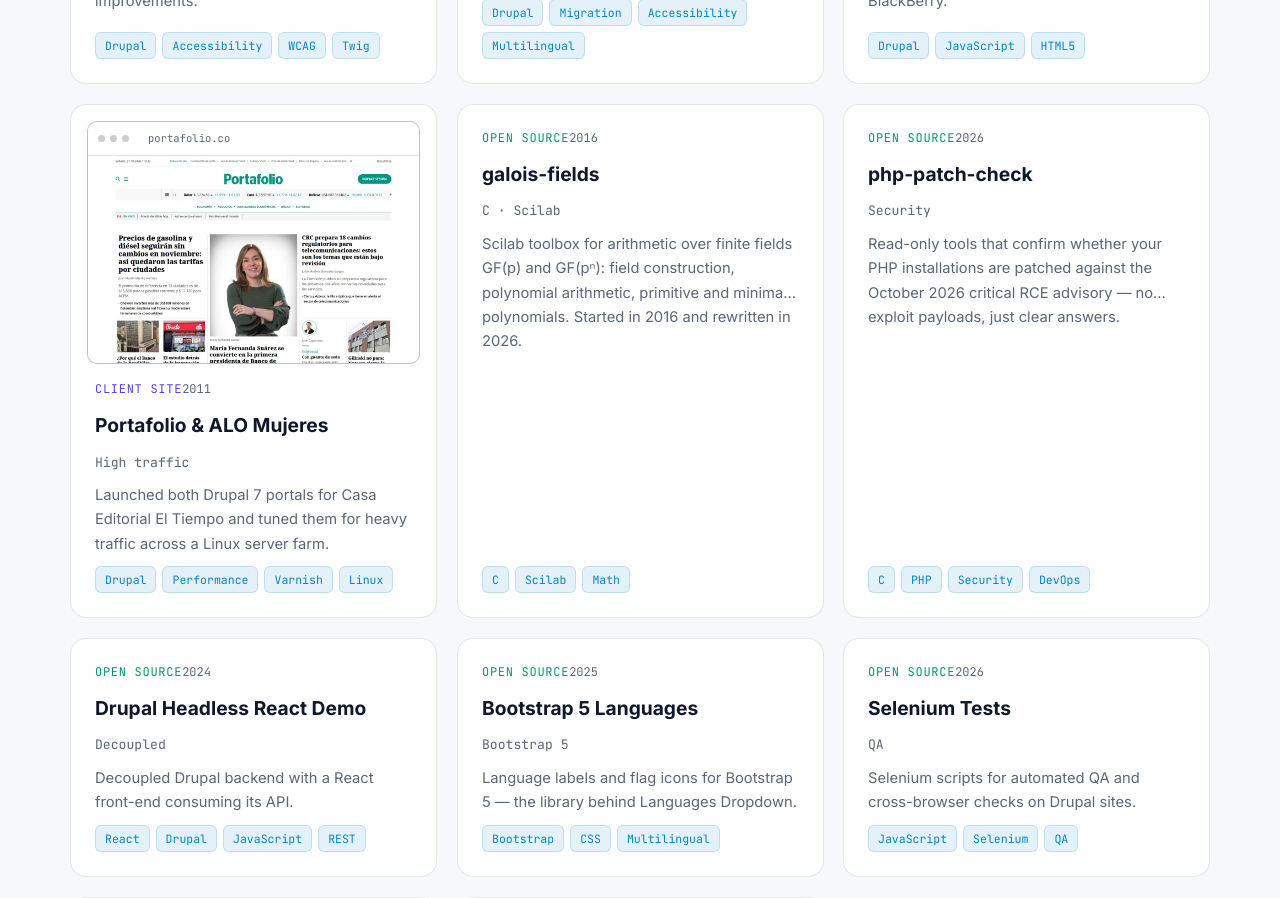
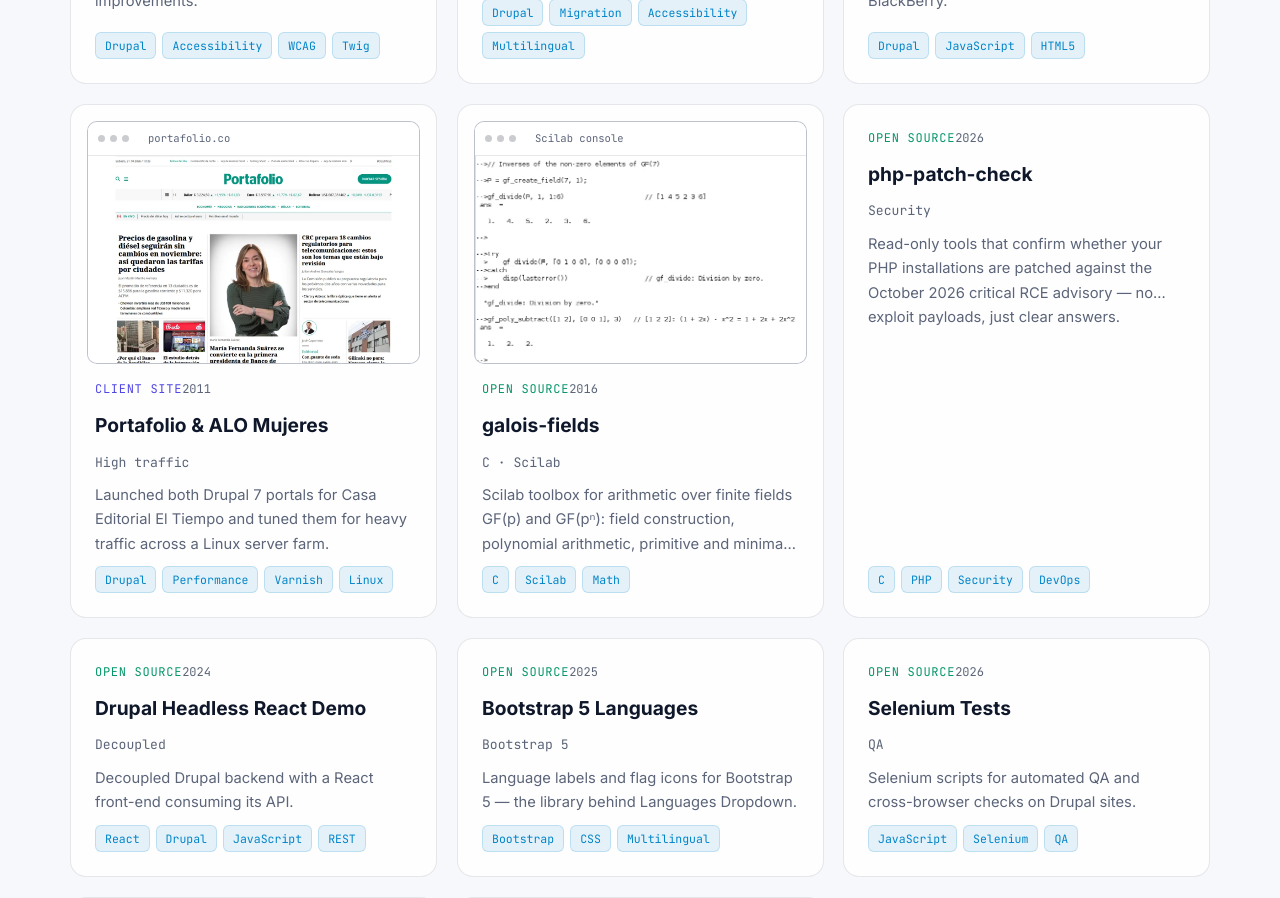
Before and after one commit to danrod96-new/danrod-portfolio-page, a React (Vite) app: page / in a window 1280 px wide. Shown: the part 7120-8018 px from the top of the page. Built offline with nearby package versions, Linux system fonts and the light colour scheme.

Commit message:
Added screenshot of the Galois Fields toolbox in action

```diff
--- a/src/components/Projects.jsx
+++ b/src/components/Projects.jsx
@@ -13,19 +13,21 @@ const shots = Object.fromEntries(
 const domain = (url) => url && new URL(url).hostname.replace(/^www\./, '')
 
 // Screenshot inside a small browser frame; client sites without one get a placeholder with the domain.
+// App screenshots (no url) show their window label in the bar instead.
 function BrowserShot({ project, large = false }) {
-  const { t } = useLang()
+  const { t, p } = useLang()
   const src = shots[project.shot]
+  const label = p(project.window) ?? domain(project.url)
   return (
     <span className={`browser ${large ? 'browser--large' : ''}`}>
       <span className="browser__bar" aria-hidden="true">
         <i /><i /><i />
-        <span className="browser__url mono">{domain(project.url)}</span>
+        <span className="browser__url mono">{label}</span>
       </span>
       {src ? (
-        <img className="browser__img" src={src} alt={t.work.shotAlt(domain(project.url))} loading="lazy" />
+        <img className="browser__img" src={src} alt={t.work.shotAlt(label)} loading="lazy" />
       ) : (
-        <span className="browser__empty mono" aria-hidden="true">{domain(project.url)}</span>
+        <span className="browser__empty mono" aria-hidden="true">{label}</span>
       )}
     </span>
   )
@@ -68,10 +70,10 @@ function ProjectModal({ project, onClose }) {
         <p className="mono muted">
           {t.work.category[project.category]} · {project.year} · {p(project.role)}
         </p>
-        {project.category === 'client' && (
+        {(project.category === 'client' || project.shot) && (
           <figure className="modal__shot">
             <BrowserShot project={project} large />
-            {project.shot && <figcaption className="muted">{t.work.shotCaption}</figcaption>}
+            {project.shot && project.url && <figcaption className="muted">{t.work.shotCaption}</figcaption>}
           </figure>
         )}
         <h3 id="modal-title">{p(project.title)}</h3>
@@ -86,6 +88,11 @@ function ProjectModal({ project, onClose }) {
           {project.url && (
             <a className="btn btn--primary" href={project.url} target="_blank" rel="noreferrer">
               {project.category === 'contrib' ? t.work.viewDrupal : t.work.visit} ↗
+            </a>
+          )}
+          {project.atoms && (
+            <a className="btn btn--primary" href={project.atoms} target="_blank" rel="noreferrer">
+              {t.work.viewAtoms} ↗
             </a>
           )}
           {project.repo && (
@@ -169,7 +176,7 @@ export default function Projects({ tag: activeTag, onClearTag }) {
               onClick={() => setSelected(pr)}
             >
               <span className="project__glow" aria-hidden="true" />
-              {pr.category === 'client' && <BrowserShot project={pr} />}
+              {(pr.category === 'client' || pr.shot) && <BrowserShot project={pr} />}
               <span className="project__top">
                 <span className="project__cat mono">{t.work.category[pr.category]}</span>
                 <span className="project__year mono">{pr.year}</span>
--- a/src/data.js
+++ b/src/data.js
@@ -603,6 +603,9 @@ export const projects = [
     },
     tags: ['C', 'Scilab', 'Math'],
     repo: 'https://github.com/danrod96-new/galois-fields',
+    atoms: 'https://atoms.scilab.org/toolboxes/galois_fields/',
+    shot: 'galois-fields',
+    window: { en: 'Scilab console', es: 'Consola de Scilab' },
   },
   {
     title: 'php-patch-check',
--- a/src/strings.js
+++ b/src/strings.js
@@ -49,6 +49,7 @@ const en = {
     shotAlt: (domain) => `Screenshot of ${domain}`,
     shotCaption: 'The live site as of October 2026 — it may have changed since my work on it.',
     viewDrupal: 'View on Drupal.org',
+    viewAtoms: 'View on ATOMS',
     visit: 'Visit site',
     source: 'Source code',
   },
@@ -138,6 +139,7 @@ const es = {
     shotAlt: (domain) => `Captura de pantalla de ${domain}`,
     shotCaption: 'El sitio en línea a octubre de 2026; puede haber cambiado desde que trabajé en él.',
     viewDrupal: 'Ver en Drupal.org',
+    viewAtoms: 'Ver en ATOMS',
     visit: 'Visitar el sitio',
     source: 'Código fuente',
   },
```
Also changed, not shown: src/assets/sites/galois-fields.webp (added).
